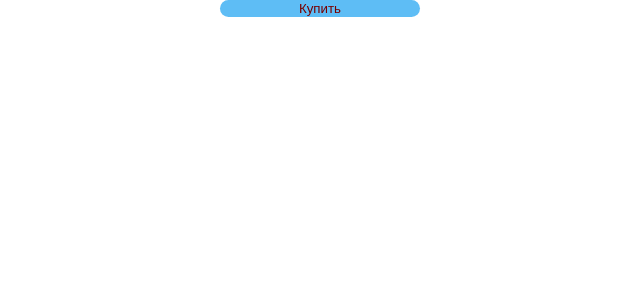
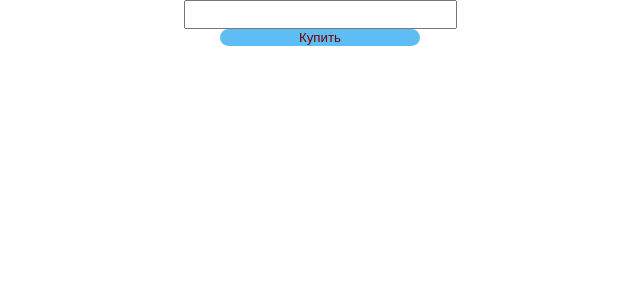
Before and after one commit to kandiana/skypro_skyticket, a React (Create React App) app in the folder projects/selling-tickets/: page / in a window 1280 px wide. Shown: the top 300 px of the page, without its empty margins (320-960 px from the left). Built offline with nearby package versions, Linux system fonts and the light colour scheme.

Commit message:
Add Input

```diff
--- a/projects/selling-tickets/src/App.tsx
+++ b/projects/selling-tickets/src/App.tsx
@@ -1,16 +1,16 @@
 import React, { FC } from 'react';
 import './App.scss';
 import { Button } from './components/Button/Button';
-import { inputSearch } from './components/inputSearch/inputSearch';
+import { InputText } from './components/InputText/InputText';
 
 const App: FC = () => {
   const handleClick = () => {
-    console.log('click')
-  }
+    console.log('click');
+  };
 
   return (
     <div className="App">
-      <inputSearch />
+      <InputText value=''/>
       <Button buttonText='Купить' handleClick={handleClick}/>
     </div>
   );
--- a/projects/selling-tickets/src/components/inputSearch/inputSearch.scss
+++ b/projects/selling-tickets/src/components/InputText/InputText.scss
@@ -1,5 +1,5 @@
 @import '/src/variables';
 
-.inputSearch {
+.InputText {
     font-size: 20px;
 }
--- /dev/null
+++ b/projects/selling-tickets/src/components/InputText/InputText.tsx
@@ -0,0 +1,15 @@
+import { FC } from 'react';
+import './InputText.scss'
+
+export type props = {
+    value: string;
+}
+
+export const InputText: FC<props> = ({value}) => {
+    return (
+        <input
+            className='InputText'
+            value={value}
+        />
+    );
+};
```
Also changed, not shown: projects/selling-tickets/src/components/inputSearch/inputSearch.tsx (deleted, +0 -22 lines).
